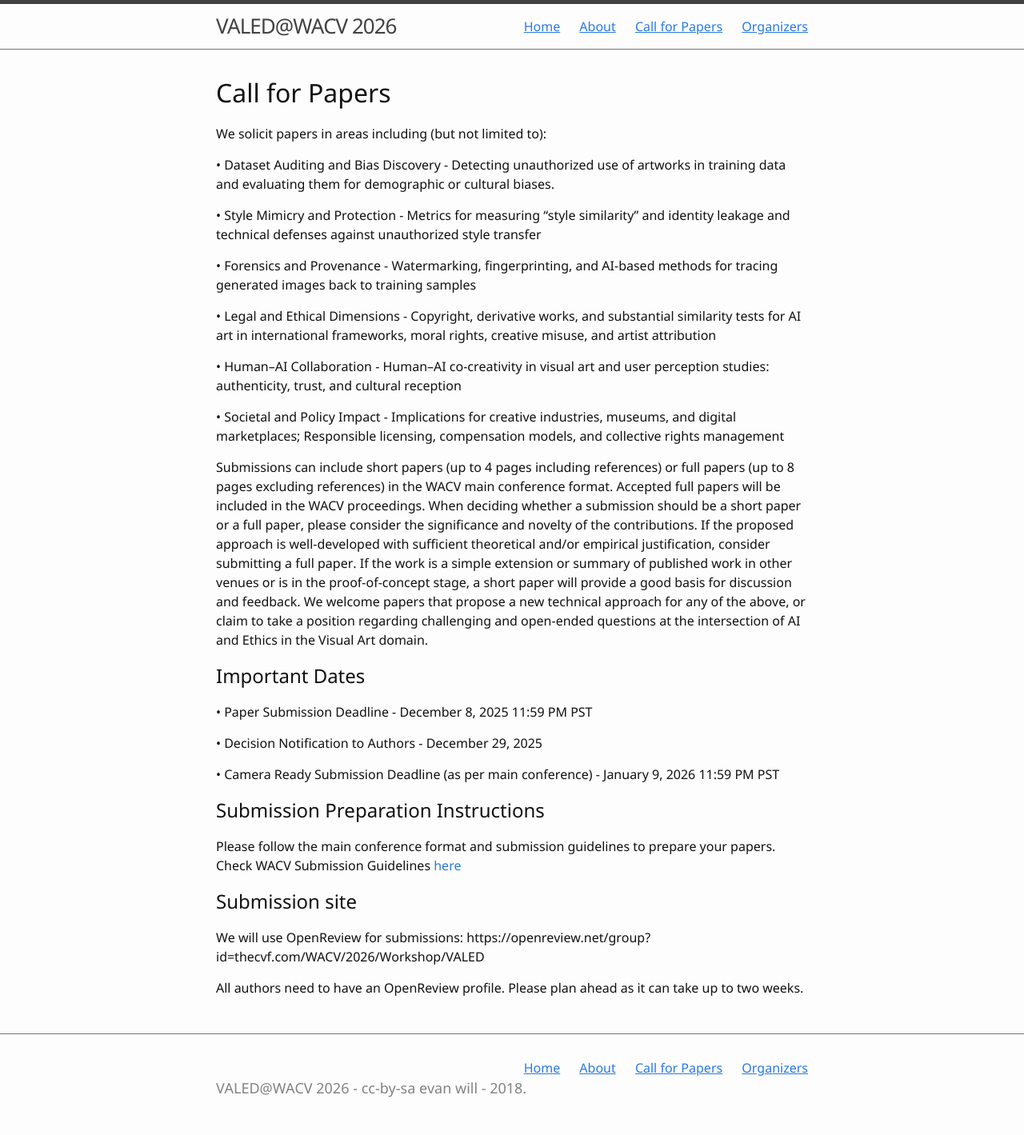
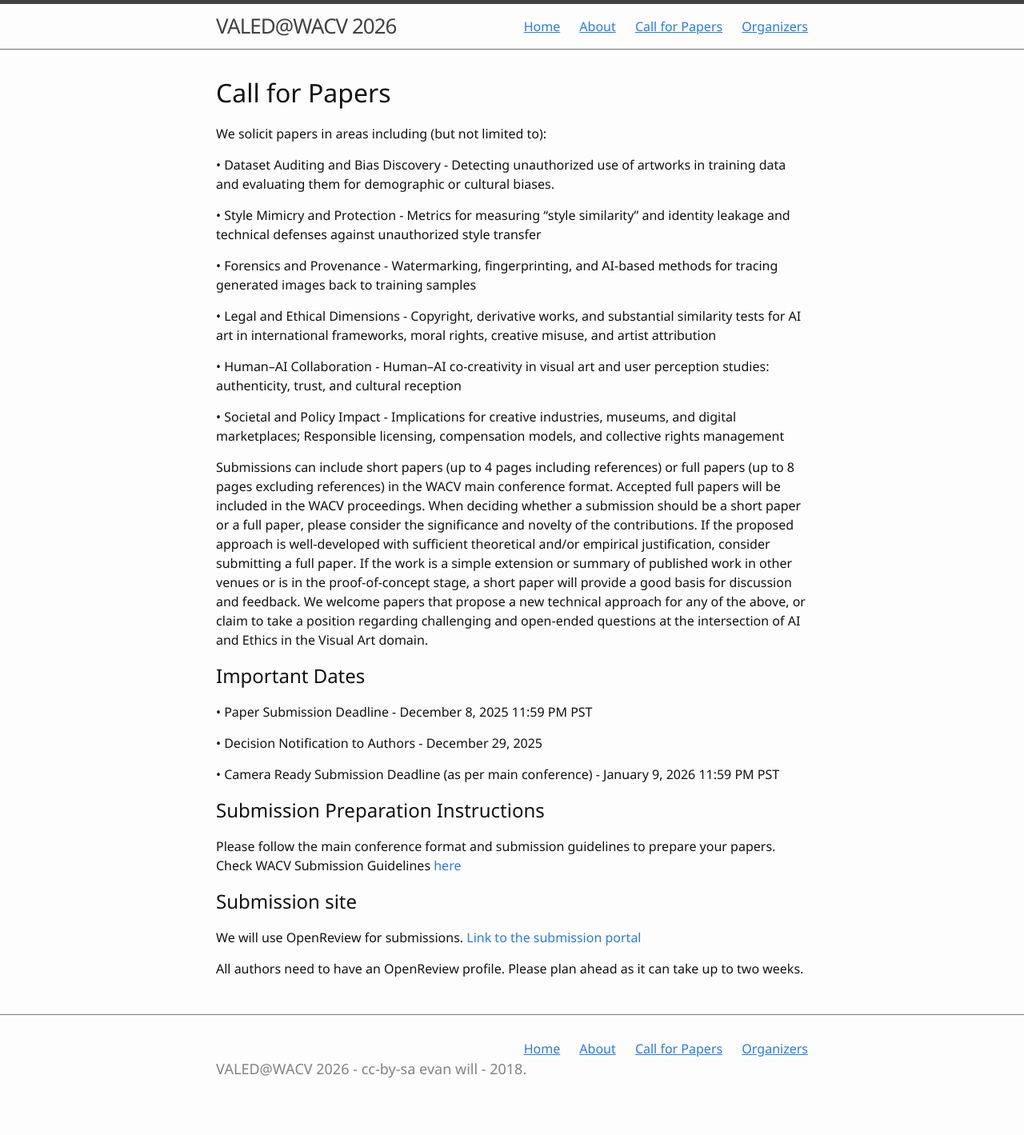
Before and after one commit to aparnabharati/valed-workshop-2026, a Jekyll site: the page built from 1-intro.md, in a window 1280 px wide. Shown: the whole page at 80% size. Built offline with Jekyll 4.4.1, drawn with Linux system fonts in a browser that asks for light colours; after the commit the page ends 1395 px from its top, so only the background shows below that.

Commit message:
Update 1-intro.md

```diff
--- a/1-intro.md
+++ b/1-intro.md
@@ -35,6 +35,6 @@
 
 ## Submission site
 
-We will use OpenReview for submissions: https://openreview.net/group?id=thecvf.com/WACV/2026/Workshop/VALED
+We will use OpenReview for submissions. [Link to the submission portal](https://openreview.net/group?id=thecvf.com/WACV/2026/Workshop/VALED)
 
 All authors need to have an OpenReview profile. Please plan ahead as it can take up to two weeks.
```
